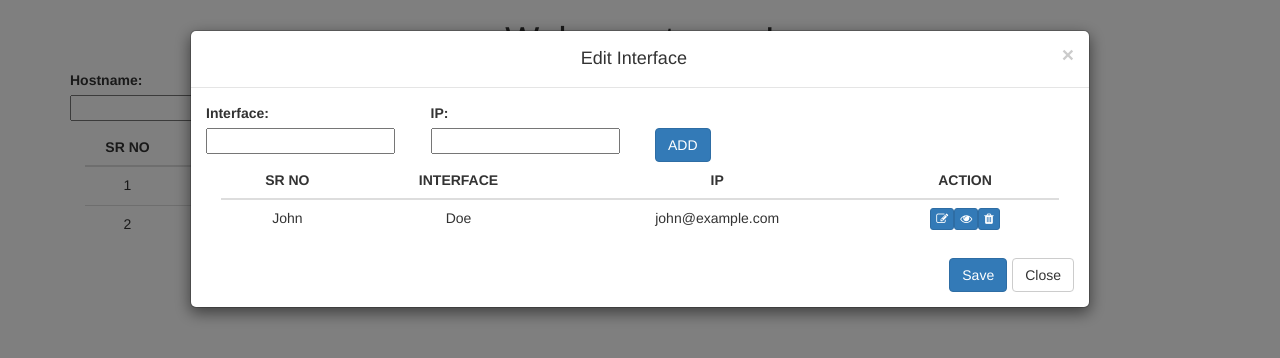
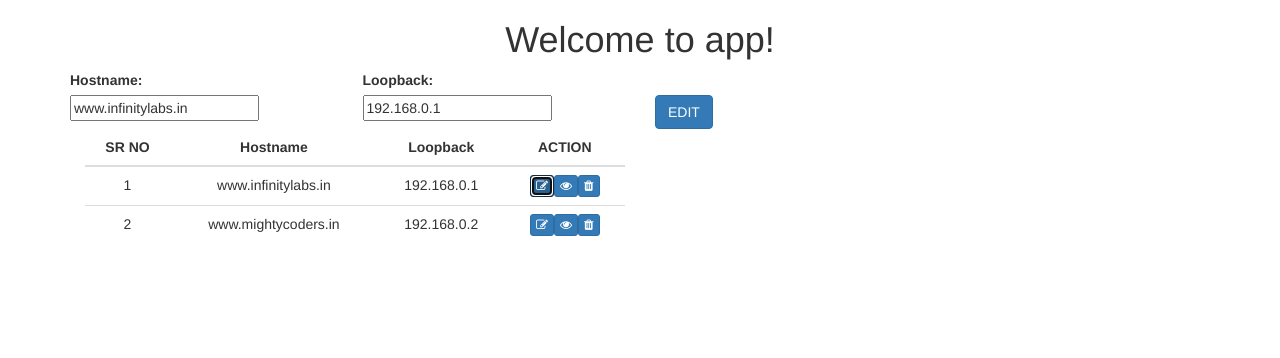
Before and after one commit to amityogi18/demoAngular2Project, an Angular app: page / in a window 1280 px wide. Both pictures are taken after a click on the button 542 px from the left and 185 px from the top of the page. Shown: the top 358 px of the page. Built offline with nearby package versions, Linux system fonts and the light colour scheme.

Commit message:
Complete the Edit and Delete Functionality

```diff
--- a/src/app/hostname-details/hostname-details.component.html
+++ b/src/app/hostname-details/hostname-details.component.html
@@ -11,14 +11,15 @@
   </div>
   <div class="row">
       <div class="">
-          <div class="col-md-3 pu">
+          <div class="col-md-3">
             <input class="pull-left" type="text" name="hostname" id="hostname" [(ngModel)] = "model.hostname"/>
           </div>
           <div class="col-md-3">
               <input class="pull-left" type="text" name="loopback" id="loopback" [(ngModel)] = "model.loopback"/>
           </div>
           <div class="col-md-2">
-              <button class="btn btn-primary pull-left"  name="add" id="add" (click)= "addHostName()">ADD</button>
+              <button class="btn btn-primary pull-left"  id="add" *ngIf="mode==='add'"  (click)= "addHostName()">ADD</button>
+              <button class="btn btn-primary pull-left"  id="edit" *ngIf="mode==='edit'" (click)= "editHostName()">EDIT</button>
           </div>
       </div>
   </div>
@@ -30,6 +31,7 @@
               <th style = "text-align:center">Hostname</th>
               <th style = "text-align:center">Loopback</th>
               <th style = "text-align:center">ACTION</th>
+
             </tr>
           </thead>
           <tbody>
@@ -38,18 +40,18 @@
                 <td style = "text-align:center">{{user.hostname}}</td>
                 <td style = "text-align:center">{{user.loopback}}</td>
                 <td>
-                  <button class="btn btn-primary btn-xs" data-toggle="modal" data-target="#editInterface" ><i class="fa fa-edit"></i></button>
-                  <button class="btn btn-primary btn-xs" data-toggle="modal" data-target="#viewInterface" ><i class="fa fa-eye"></i></button>
-                  <button class="btn btn-primary btn-xs" data-toggle="modal" data-target="#trashInterface" ><i class="fa fa-trash"></i></button>
+                  <button class="btn btn-primary btn-xs" (click)='onEditClick(user)' ><i class="fa fa-edit"></i></button>
+                  <button class="btn btn-primary btn-xs" data-toggle="modal" data-target="#viewInterface" (click)='viewHostName(user)' ><i class="fa fa-eye"></i></button>
+                  <button class="btn btn-primary btn-xs" (click)='deleteHostName(user)' ><i class="fa fa-trash"></i></button>
                 </td>
+
               </tr>
             </tbody>
         </table>
-
-  </div>
+    </div>
 </div>
 
-<div class="modal fade" id="editInterface" tabindex="-1" role="dialog" aria-hidden="true">
+<div class="modal fade" id="viewInterface" tabindex="-1" role="dialog" aria-hidden="true">
     <div class="modal-dialog modal-lg">
         <div class="modal-content animated fadeIn">
             <div class="modal-header">
@@ -90,15 +92,14 @@
                               <th style = "text-align:center">ACTION</th>
                             </tr>
                           </thead>
-                          <tbody>
-                              <tr>
-                                <td style = "text-align:center">John</td>
-                                <td style = "text-align:center">Doe</td>
-                                <td style = "text-align:center">john@example.com</td>
+                          <tbody *ngFor="let abc of username">
+                              <tr *ngFor="let xyz of abc.arr">
+                                <td style = "text-align:center">{{xyz.sno}}</td>
+                                <td style = "text-align:center">{{xyz.interface}}</td>
+                                <td style = "text-align:center">{{xyz.ip}}</td>
                                 <td>
-                                  <button class="btn btn-primary btn-xs" data-toggle="modal" data-target="#editInterface" ><i class="fa fa-edit"></i></button>
-                                  <button class="btn btn-primary btn-xs" data-toggle="modal" data-target="#viewInterface" ><i class="fa fa-eye"></i></button>
-                                  <button class="btn btn-primary btn-xs" data-toggle="modal" data-target="#trashInterface" ><i class="fa fa-trash"></i></button>
+                                  <button class="btn btn-primary btn-xs" ><i class="fa fa-edit"></i></button>
+                                  <button class="btn btn-primary btn-xs" ><i class="fa fa-trash"></i></button>
                                 </td>
                               </tr>
                             </tbody>
--- a/src/app/hostname-details/hostname-details.component.ts
+++ b/src/app/hostname-details/hostname-details.component.ts
@@ -1,5 +1,6 @@
 import { Component, OnInit } from '@angular/core';
 import { UtilityService } from '../uitility-service/utility.service';
+import _ from 'lodash';
 
 
 @Component({
@@ -9,13 +10,17 @@ import { UtilityService } from '../uitility-service/utility.service';
 })
 export class HostnameDetailsComponent implements OnInit {
   username;
-
+  model;
+  newModel;
+  mode;
   constructor(public utility: UtilityService) {
   this.showGetHostName();
   this.model = {
-    hostname:'',
-    loopback:''
-    }
+    hostname: '',
+    loopback: '',
+    arr: []
+    };
+    this.mode = 'add';
   }
 
   ngOnInit() {
@@ -23,31 +28,65 @@ export class HostnameDetailsComponent implements OnInit {
 
   showGetHostName() {
     this.utility.getHostName().subscribe(
-      response => {
-      if(localStorage.getItem('listHostname') == '' || localStorage.getItem('listHostname') == undefined){
-        localStorage.setItem('listHostname',JSON.stringify(response.data));
-      }
-      this.username = JSON.parse(localStorage.getItem('listHostname'));
-
-     },
+      data => this.processData(data) ,
       error => this.handleError(error)
     );
+  }
+
+  processData(data) {
+    debugger;
+    if (localStorage.getItem('listHostname') == '' || localStorage.getItem('listHostname') == undefined) {
+      localStorage.setItem('listHostname', JSON.stringify(data.data));
+    }
+    this.username = JSON.parse(localStorage.getItem('listHostname'));
   }
 
   handleError(error) {
     console.log(error);
   }
 
-  public addHostName() {
-    this.model.id = this.username.length+1;
+  addHostName() {
+    this.model.id = this.username.length + 1;
     this.username.push(this.model);
     this.model =  {
-      hostname:'',
-      loopback:''
-    }
+      hostname: '',
+      loopback: ''
+    };
       localStorage.setItem('listHostname', JSON.stringify(this.username));
       console.log(this.username);
   }
 
+  editHostName() {
+    this.username[this.model.id - 1] = this.model;
+    console.log('updated data', this.username[this.model.id - 1]);
+    localStorage.setItem('listHostname', JSON.stringify(this.username));
+    this.model =  {
+      hostname: '',
+      loopback: ''
+    };
+    this.mode = 'add';
+  }
+
+  onEditClick(editData) {
+    this.mode = 'edit';
+    console.log(editData);
+    this.model = editData;
+    // this.addHostName();
+    console.log( 'this.model----------->' + this.model);
+  }
+
+
+  deleteHostName(value) {
+    // tslint:disable-next-line:no-debugger
+    debugger;
+    this.username.splice((value.id - 1), 1);
+    localStorage.setItem('listHostname', JSON.stringify(this.username));
+  }
+
+  viewHostName(viewData) {
+    console.log(viewData);
+
+  }
+
 
 }
--- a/src/assets/hostnamelist.json
+++ b/src/assets/hostnamelist.json
@@ -3,12 +3,38 @@
         {
             "id"       : 1,
             "hostname" : "www.infinitylabs.in",
-            "loopback" : "192.168.0.1"
+            "loopback" : "192.168.0.1",
+            "arr"      : [
+                {
+                    "sno"       : 1,
+                    "interface" : "INF1-LAB-RTR-001 ",
+                    "ip"        : "192.168.0.1"
+                },
+                {
+                    "sno"       : 2,
+                    "interface" : "INF1-LAB-RTR-002 ",
+                    "ip"        : "192.168.0.2"
+
+                }
+            ]
         },
         {
             "id"       : 2 ,
             "hostname" : "www.mightycoders.in",
-            "loopback" : "192.168.0.2"
+            "loopback" : "192.168.0.2",
+             "arr"      : [
+                {
+                    "sno"       : 1,
+                    "interface" : "INF1-LAB-RTR-001 ",
+                    "ip"        : "192.168.0.1"
+                },
+                {
+                    "sno"       : 2,
+                    "interface" : "INF1-LAB-RTR-002 ",
+                    "ip"        : "192.168.0.2"
+
+                }
+            ]
         }
     ]
 }
```
Also changed, not shown: src/app/app.module.ts (+4 -4 lines).
